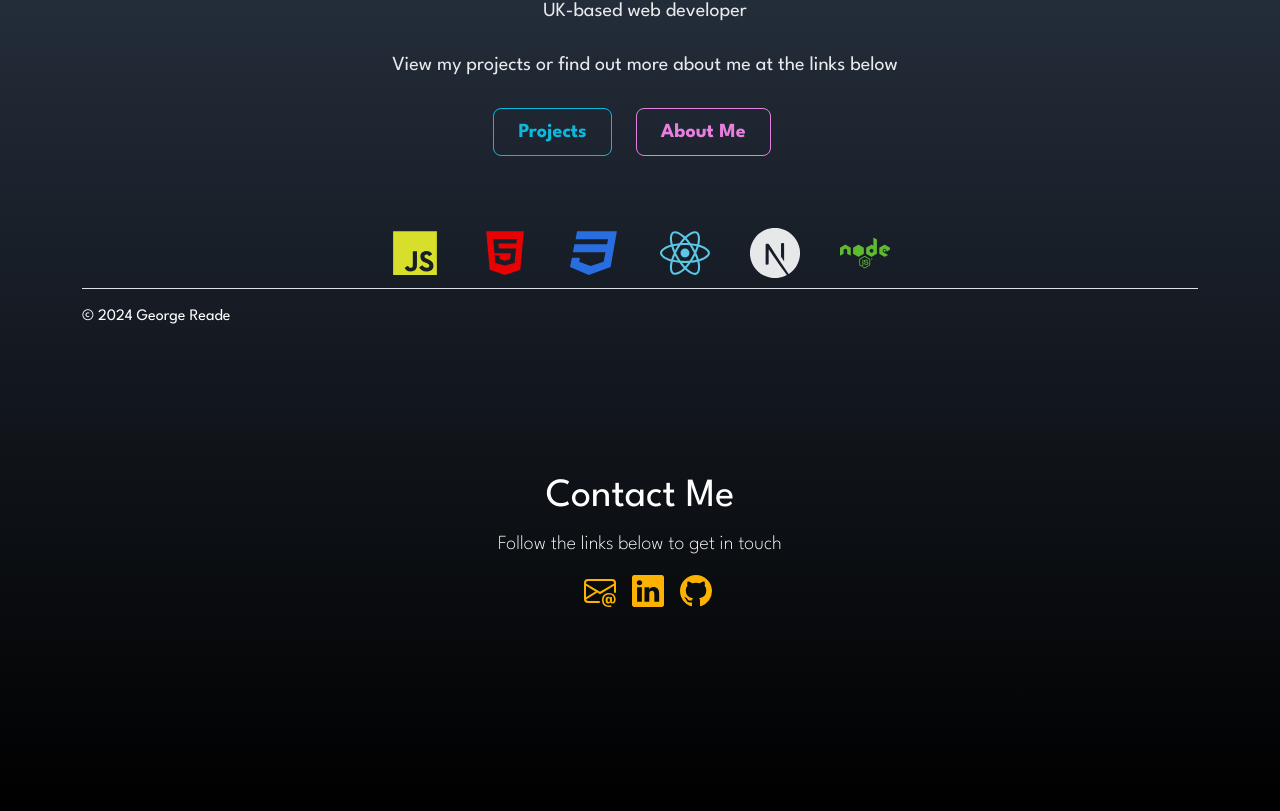
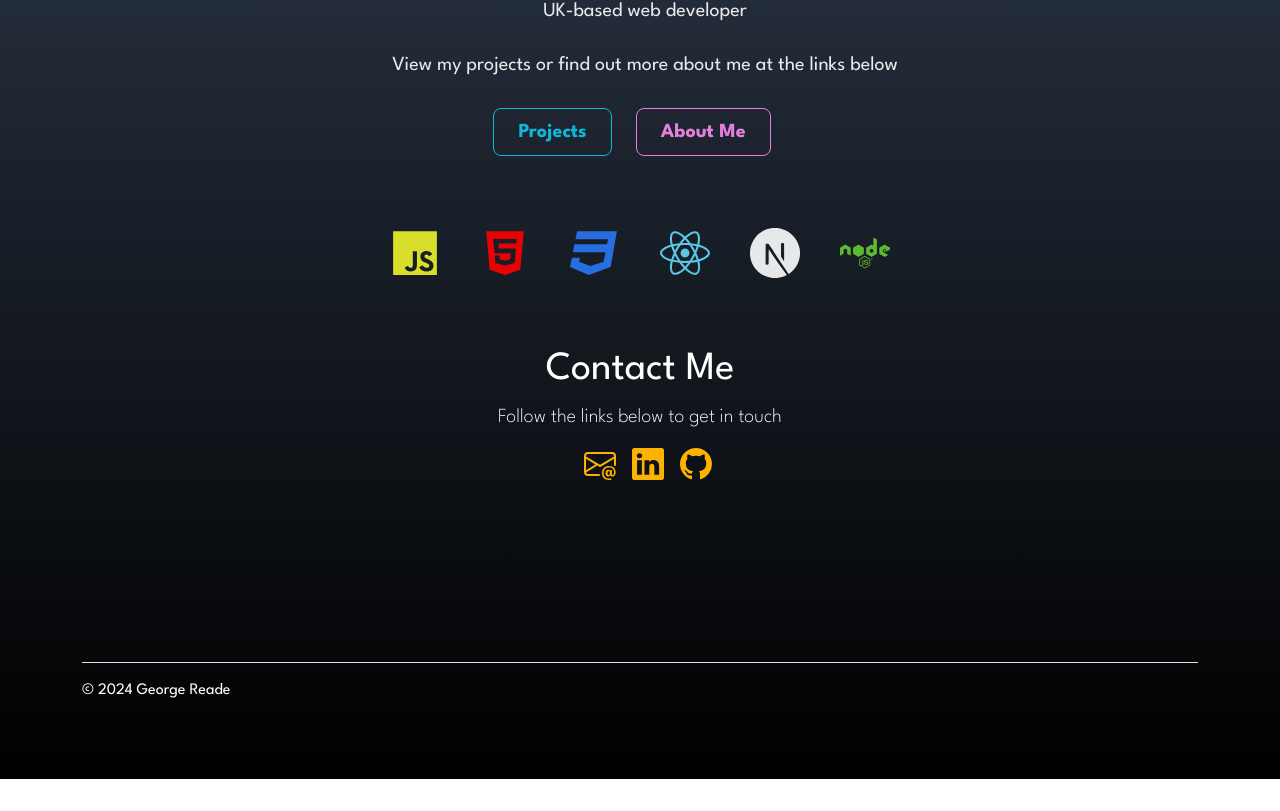
Before and after one commit to georgereade/next-portfolio, a Next.js app: page / in a window 1280 px wide. Shown: the part 542-1353 px from the top of the page. After the commit the page ends 1321 px from the top, so only its background shows below. Built offline with nearby package versions, Linux system fonts and the light colour scheme.

Commit message:
Reordered homepage

```diff
--- a/src/app/components/Homepage.tsx
+++ b/src/app/components/Homepage.tsx
@@ -2,7 +2,6 @@
 
 import React from "react";
 import { Fade, Slide } from "react-awesome-reveal";
-import Footer from "./Footer";
 import { FaJs, FaHtml5, FaCss3, FaReact, FaNode } from "react-icons/fa";
 import { SiNextdotjs } from "react-icons/si";
 
@@ -77,7 +76,6 @@ export default function Homepage() {
           </div>
         </div>
       </div>
-      <Footer />
     </div>
   );
 }
--- a/src/app/page.tsx
+++ b/src/app/page.tsx
@@ -1,6 +1,7 @@
 import Header from "./components/Header";
 import Homepage from "./components/Homepage";
 import Contact from "./components/Contact";
+import Footer from "./components/Footer";
 import "bootstrap/dist/css/bootstrap.css";
 import "./globals.css";
 
@@ -10,6 +11,7 @@ export default function Home() {
       <Header />
       <Homepage />
       <Contact />
+      <Footer />
     </main>
   );
 }
```
